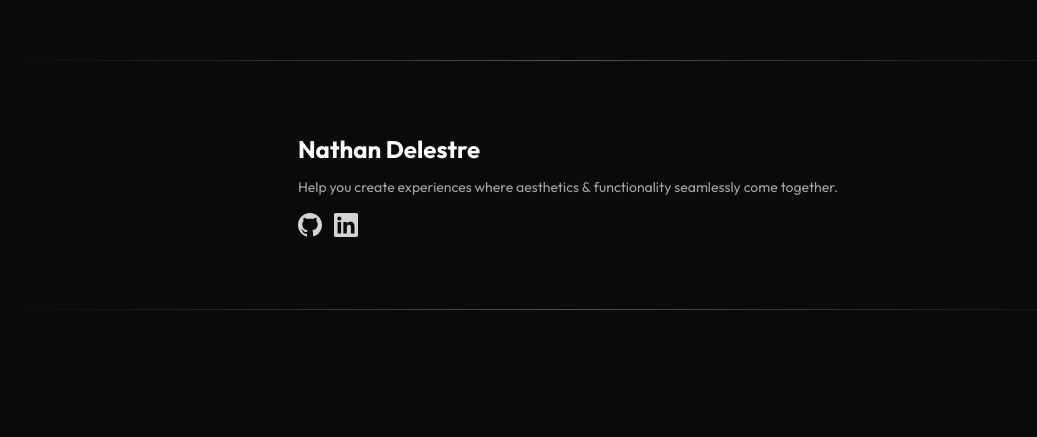
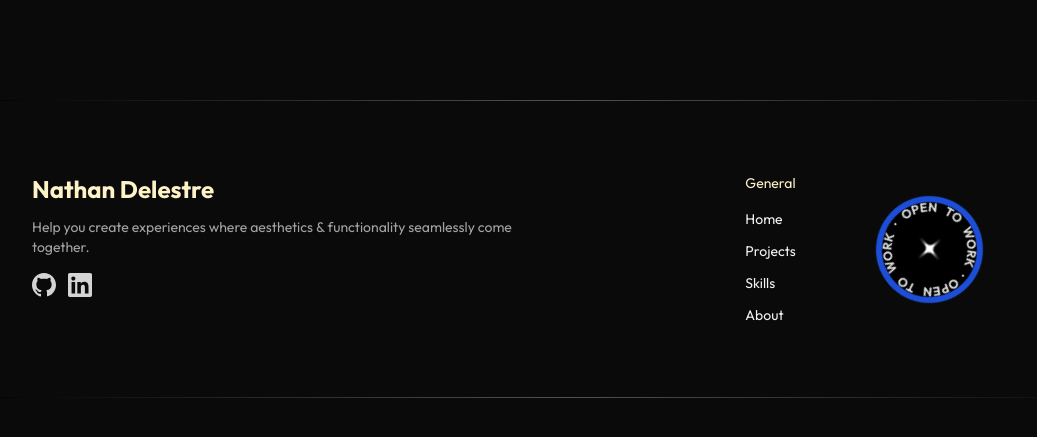
Before and after one commit to Sinndd/PortfolioV2, a Next.js app: page / in a window 1280 px wide. Shown: the part 4337-4774 px from the top of the page, without its empty margins (72-1109 px from the left). Before the commit the page ends 4679 px from the top, so only its background shows below. Built offline with nearby package versions, Linux system fonts and the light colour scheme; a web font is replaced by a local one.

Commit message:
front update on Contact section

```diff
--- a/src/components/ui/contact.tsx
+++ b/src/components/ui/contact.tsx
@@ -1,12 +1,17 @@
 import React from 'react';
+import Image from 'next/image';
+
 
 const Contact = () => {
   return (
-    <section id="contact" className="flex flex-col items-center justify-center">
+    <section id="contact" className="flex flex-col items-center justify-center p-10">
       <div className="h-px w-full bg-gradient-to-r from-black via-neutral-600 to-black my-8"></div>
+      <div className="grid grid-cols-1 md:grid-cols-2 gap-8 w-full max-w-6xl">
         <div className="p-10">
-          <h2 className="text-2xl font-semibold text-white">Nathan Delestre</h2>
-          <p className="mt-3 text-sm text-neutral-400">Help you create experiences where aesthetics & functionality seamlessly come together.</p>
+          <h2 className="text-2xl font-semibold text-amber-100">Nathan Delestre</h2>
+          <p className="mt-3 text-sm text-neutral-400">
+            Help you create experiences where aesthetics & functionality seamlessly come together.
+          </p>
           <div className="flex gap-3 mt-4">
             <a href="https://github.com/Sinndd" target="_blank" className="text-neutral-300 transition-colors hover:text-neutral-100">
               <svg className="w-6 h-6" fill="currentColor" viewBox="0 0 24 24">
@@ -20,6 +25,39 @@ const Contact = () => {
             </a>
           </div>
         </div>
+        <div className="p-10 flex flex-col items-start md:items-center justify-center">
+          <div className="flex items-center">
+            <div>
+              <h3 className="text-sm font-medium text-amber-100">General</h3>
+              <ul className="mt-4 flex flex-col gap-y-3 text-sm">
+                <li>
+                  <a className="transition-colors hover:text-neutral-50" href="#home">Home</a>
+                </li>
+                <li>
+                  <a className="transition-colors hover:text-neutral-50" href="#projects">Projects</a>
+                </li>
+                <li>
+                  <a className="transition-colors hover:text-neutral-50" href="#skills">Skills</a>
+                </li>
+                <li>
+                  <a className="transition-colors hover:text-neutral-50" href="#moreAbout">About</a>
+                </li>
+              </ul>
+            </div>
+            <div className="relative rounded-full bg-blue-700 p-1.5 leading-none font-medium animate-spin-slow ml-20">
+              <div className="relative w-[95px] h-[95px] rounded-full bg-black p-2 flex items-center justify-center">
+                <Image src="/icons/star.png" alt="star" width={32} height={32} className="filter invert" />
+                <svg className="transform-origin-center-center" viewBox="0 0 100 100" overflow="visible" fill="black" style={{ width: '100%', height: '100%', position: 'absolute', inset: 0, transformOrigin: 'center center' }}>
+                  <path id="curve-wnxkz4" d="M 0 50 L 0 50 A 1 1 0 0 1 100 50 L 100 50 L 100 50 A 1 1 0 0 1 0 50 L 0 50" strokeWidth="none" fill="transparent"></path>
+                  <text>
+                    <textPath href="#curve-wnxkz4" startOffset="0" dominantBaseline="Hanging" style={{ fontSize: '13px', fontWeight: 600, wordSpacing: '5px', letterSpacing: '2.1px', fill: 'rgba(242, 242, 242, 0.9)' }}>OPEN TO WORK · OPEN TO WORK ·</textPath>
+                  </text>
+                </svg>
+              </div>
+            </div>
+          </div>
+        </div>
+      </div>
       <div className="h-px w-full bg-gradient-to-r from-black via-neutral-600 to-black my-8"></div>
     </section>
   );
--- a/src/styles/globals.css
+++ b/src/styles/globals.css
@@ -97,6 +97,15 @@
   }
 }
 
+@keyframes spin-slow {
+  0% {
+    transform: rotate(0deg);
+  }
+  100% {
+    transform: rotate(350deg);
+  }
+}
+
 .shiny-text {
   display: inline-block;
   background: linear-gradient(120deg, #fff0 40%, #fffc 50%, #fff0 60%) 0 0 / 200% 100%;
@@ -170,6 +179,10 @@
   min-width: 200%; /* Ajustez la largeur minimale pour contenir les éléments dupliqués */
 }
 
+.animate-spin-slow {
+  animation: spin-slow 10s linear infinite;
+}
+
 /* Styles pour le conteneur de la bannière */
 .banner-container {
   width: 100vw; /* Prendre toute la largeur de la fenêtre */
```
Lines whose indentation alone changed are shown as unchanged.
